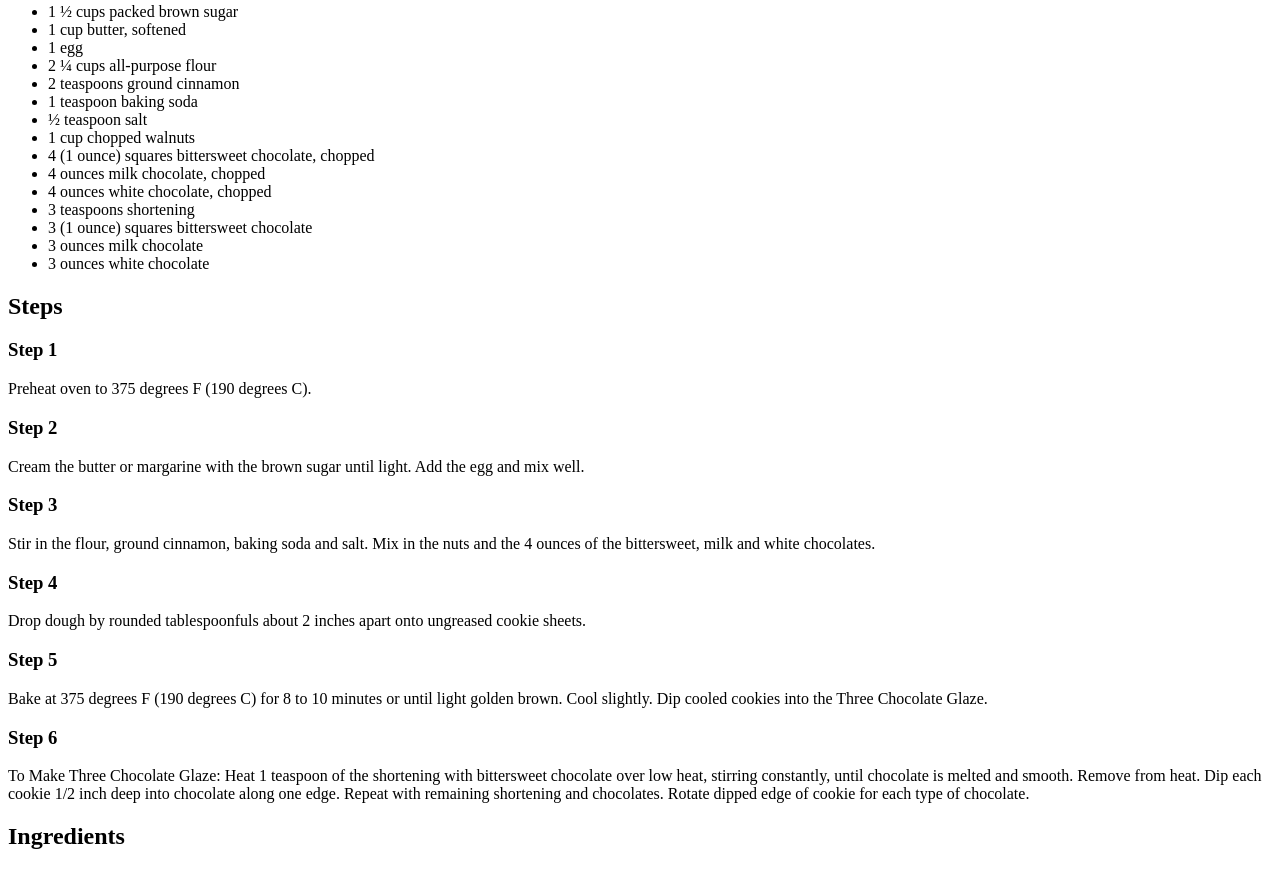
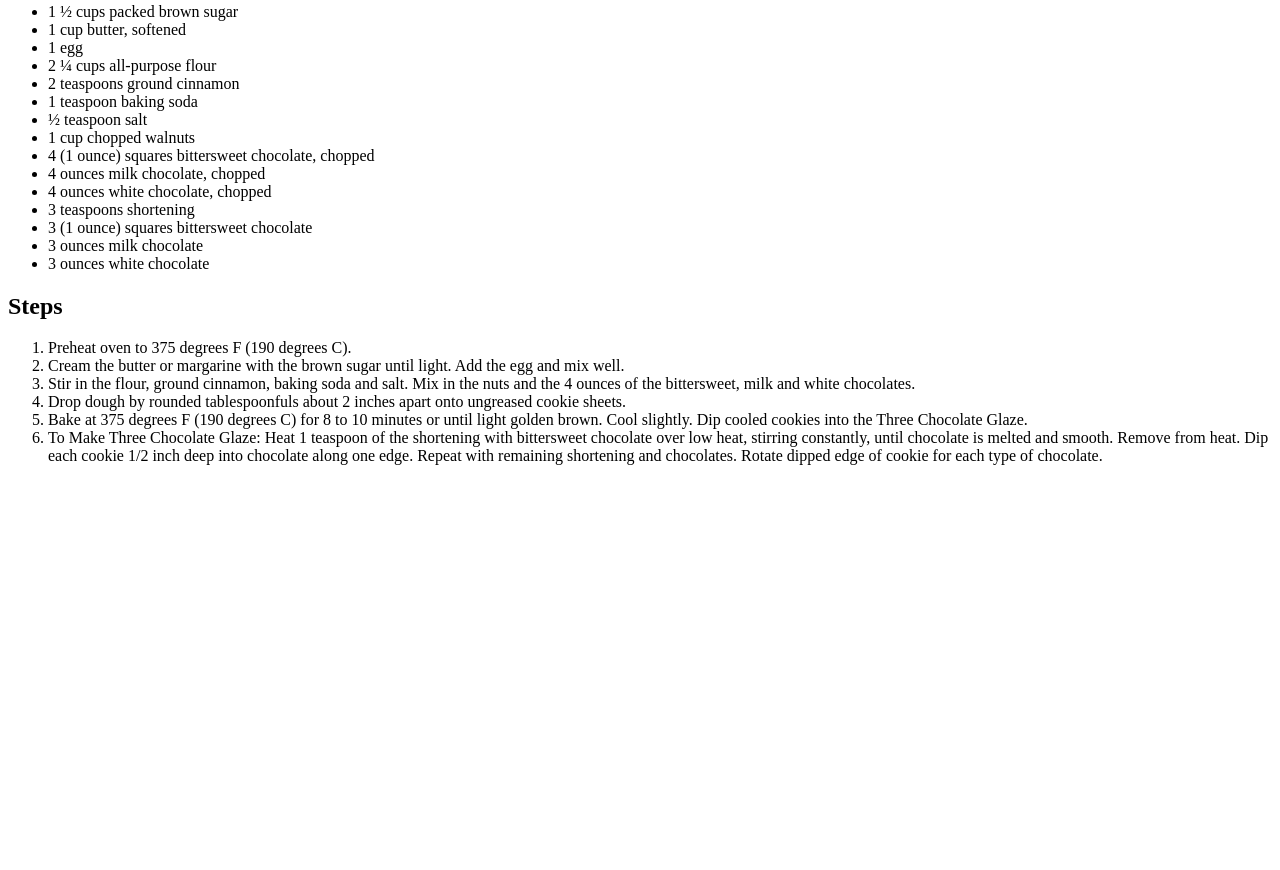
Before and after one commit to selaminhelloworld/re-odin-recipes, a plain HTML site: page recipes/triple-chunk-chocolate-cookie.html in a window 1280 px wide. Shown: the part 505-1375 px from the top of the page. After the commit the page ends 986 px from the top, so only its background shows below. Drawn offline with Linux system fonts and the light colour scheme.

Commit message:
Change steps to be an ol instead, remove ingredients header at the botom

```diff
--- a/recipes/triple-chunk-chocolate-cookie.html
+++ b/recipes/triple-chunk-chocolate-cookie.html
@@ -28,18 +28,13 @@
         <li>3 ounces white chocolate</li>
     </ul>
     <h2>Steps</h2>
-    <h3>Step 1</h3>
-    <p>Preheat oven to 375 degrees F (190 degrees C).</p>
-    <h3>Step 2</h3>
-    <p>Cream the butter or margarine with the brown sugar until light. Add the egg and mix well.</p>
-    <h3>Step 3</h3>
-    <p>Stir in the flour, ground cinnamon, baking soda and salt. Mix in the nuts and the 4 ounces of the bittersweet, milk and white chocolates.</p>
-    <h3>Step 4</h3>
-    <p>Drop dough by rounded tablespoonfuls about 2 inches apart onto ungreased cookie sheets.</p>
-    <h3>Step 5</h3>
-    <p>Bake at 375 degrees F (190 degrees C) for 8 to 10 minutes or until light golden brown. Cool slightly. Dip cooled cookies into the Three Chocolate Glaze.</p>
-    <h3>Step 6</h3>
-    <p>To Make Three Chocolate Glaze: Heat 1 teaspoon of the shortening with bittersweet chocolate over low heat, stirring constantly, until chocolate is melted and smooth. Remove from heat. Dip each cookie 1/2 inch deep into chocolate along one edge. Repeat with remaining shortening and chocolates. Rotate dipped edge of cookie for each type of chocolate.</p>
-    <h2>Ingredients</h2>
+    <ol>
+        <li>Preheat oven to 375 degrees F (190 degrees C).</li>
+        <li>Cream the butter or margarine with the brown sugar until light. Add the egg and mix well.</li>
+        <li>Stir in the flour, ground cinnamon, baking soda and salt. Mix in the nuts and the 4 ounces of the bittersweet, milk and white chocolates.</li>
+        <li>Drop dough by rounded tablespoonfuls about 2 inches apart onto ungreased cookie sheets.</li>
+        <li>Bake at 375 degrees F (190 degrees C) for 8 to 10 minutes or until light golden brown. Cool slightly. Dip cooled cookies into the Three Chocolate Glaze.</li>
+        <li>To Make Three Chocolate Glaze: Heat 1 teaspoon of the shortening with bittersweet chocolate over low heat, stirring constantly, until chocolate is melted and smooth. Remove from heat. Dip each cookie 1/2 inch deep into chocolate along one edge. Repeat with remaining shortening and chocolates. Rotate dipped edge of cookie for each type of chocolate.</li>
+    </ol>
 </body>
 </html>
```
